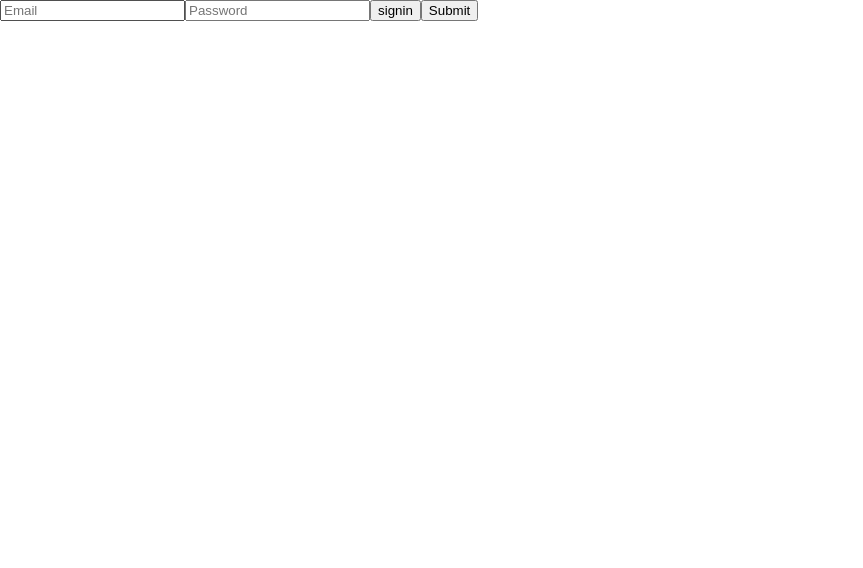
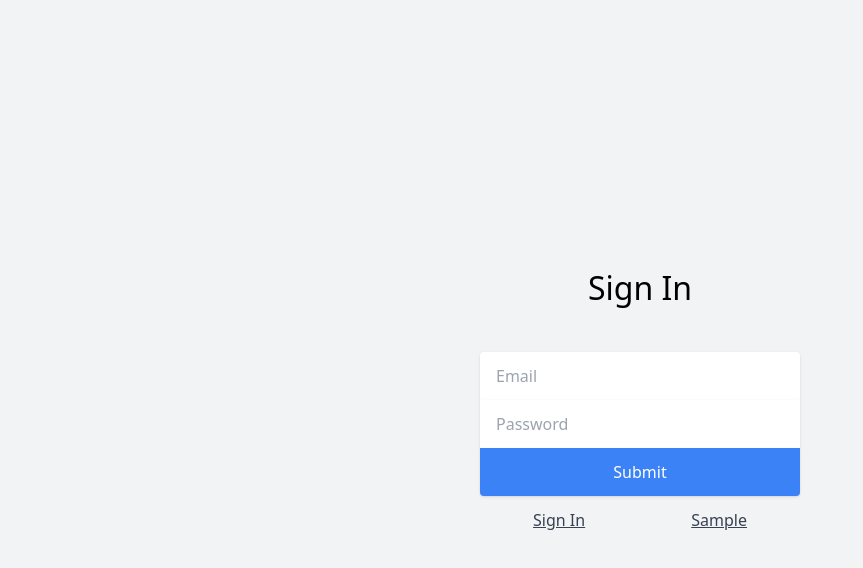
Before and after one commit to ben9543/foodtruck-web, a React (Create React App) app: page / in a window 1280 px wide. Shown: the top 568 px of the page, without its empty margins (0-863 px from the left). Built offline with nearby package versions, Linux system fonts and the light colour scheme; no server answers; what react-geolocated would draw is missing.

Commit message:
Authentication style update + Geolocator

```diff
--- a/package.json
+++ b/package.json
@@ -16,6 +16,7 @@
     "react-redux": "^7.2.6",
     "react-scripts": "4.0.3",
     "react-simple-loading": "^0.0.3",
+    "styled-components": "^5.3.3",
     "web-vitals": "^1.1.2"
   },
   "scripts": {
--- a/public/index.html
+++ b/public/index.html
@@ -9,6 +9,7 @@
       name="description"
       content="Web site created using create-react-app"
     />
+    <script src="https://cdn.tailwindcss.com"></script>
     <link rel="apple-touch-icon" href="%PUBLIC_URL%/logo192.png" />
     <!--
       manifest.json provides metadata used when your web app is installed on a
--- a/src/components/Authentication.jsx
+++ /dev/null
@@ -1,85 +0,0 @@
-import { useState } from "react";
-import { onAuthStateChanged } from "firebase/auth";
-import { signUpCustom, signInCustom, signOutCustom, auth } from "../firebase";
-import { useSelector, useDispatch } from 'react-redux';
-// import { signInWithGoogle } from "../auth/auth_google";
-import {
-    signInUser,
-    // signUpUser,
-    signOutUser
-} from "../redux/slices/userSlice";
-
-const SIGNIN = "signin";
-const SIGNUP = "signup";
-
-const UserProfile = ({uid, email}) => {
-    return (
-        <div>
-            <p>ID: {uid}</p>
-            <p>Email: {email}</p>
-            <LogOut/>
-        </div>
-    )
-}
-
-const LogOut = () => {
-    return (
-        <button onClick={signOutCustom}>
-            Logout
-        </button>
-    )
-}
-
-const Authentication = () => {
-
-    // Redux State
-    const userState = useSelector((state) => state.user);
-    const dispatch = useDispatch();
-    onAuthStateChanged(auth, (user) => {
-        if (user) dispatch(signInUser({uid:user.uid, email: user.email}));
-        else dispatch(signOutUser());
-    });
-
-    // React State
-    const [authMode, setAuthMode] = useState(SIGNIN);
-    const [email, setEmail] = useState("");
-    const [pass, setPass] = useState("");
-    const handleSubmit = (e) => {
-        e.preventDefault();
-        if(authMode === SIGNIN)signInCustom(email, pass);
-        else if(authMode === SIGNUP)signUpCustom(email, pass);
-    }
-    const handleAuthToggle = (e) => {
-        e.preventDefault();
-        if(authMode === SIGNIN)setAuthMode(SIGNUP);
-        else if(authMode === SIGNUP)setAuthMode(SIGNIN);
-    }
-
-    return(
-        <div>
-            {
-                userState.loggedIn
-                ?
-                    <UserProfile uid={userState.uid} email={userState.email}/>
-                :
-                <>
-                <form onSubmit={handleSubmit}>
-                    <input id="email" value={email} onChange={e=>setEmail(e.target.value)} type="email" placeholder="Email" />
-                    <input id="password" value={pass} onChange={e=>setPass(e.target.value)} type="password" placeholder="Password" />
-                    <button onClick={handleAuthToggle}>
-                        {authMode}
-                    </button>
-                    <button>Submit</button>
-                </form>
-                {/*
-                <div>
-                    <button onClick={signInWithGoogle}>Google</button>
-                </div>
-                */}
-                </>
-            }
-        </div>
-    )
-}
-
-export default Authentication;
--- /dev/null
+++ b/src/components/Authentication/index.jsx
@@ -0,0 +1,67 @@
+import { useState } from "react";
+import { onAuthStateChanged } from "firebase/auth";
+import { signUpCustom, signInCustom, auth } from "../../firebase";
+import { useSelector, useDispatch } from 'react-redux';
+import {
+    signInUser,
+    signOutUser
+} from "../../redux/slices/userSlice";
+
+// Styles
+import { AuthContainer, Form, Input, Button, UserProfile, ToggleText, SmallTitle, ErrorHandler } from "./styles";
+
+const SIGNIN = "Sign In";
+const SIGNUP = "Sign Up";
+
+const Authentication = () => {
+
+    // Redux State
+    const userState = useSelector((state) => state.user);
+    const dispatch = useDispatch();
+    onAuthStateChanged(auth, (user) => {
+        if (user) dispatch(signInUser({uid:user.uid, email: user.email}));
+        else dispatch(signOutUser());
+    });
+
+    // React State
+    const [authMode, setAuthMode] = useState(SIGNIN);
+    const [email, setEmail] = useState("");
+    const [pass, setPass] = useState("");
+    const [errorMsg, setErrorMsg] = useState("");
+    const handleSubmit = (e) => {
+        e.preventDefault();
+        if(authMode === SIGNIN)signInCustom(email, pass, setErrorMsg);
+        else if(authMode === SIGNUP)signUpCustom(email, pass, setErrorMsg);
+    }
+    const handleAuthToggle = (e) => {
+        e.preventDefault();
+        if(authMode === SIGNIN)setAuthMode(SIGNUP);
+        else if(authMode === SIGNUP)setAuthMode(SIGNIN);
+    }
+
+    return(
+        <div>
+            {
+                userState.loggedIn
+                ?
+                    <UserProfile uid={userState.uid} email={userState.email}/>
+                :
+                <AuthContainer>
+                    <SmallTitle>{authMode}</SmallTitle>
+                    <Form onSubmit={handleSubmit}>
+                        <Input className="shadow rounded-t bg-white" id="email" value={email} onChange={e=>setEmail(e.target.value)} type="email" placeholder="Email" />
+                        <Input className="shadow bg-white" id="password" value={pass} onChange={e=>setPass(e.target.value)} type="password" placeholder="Password" />
+                        <Button className="shadow rounded-b bg-blue-500 text-white">Submit</Button>
+                        { errorMsg ? <ErrorHandler errorMsg={errorMsg}/> : null }
+                        <ToggleText
+                            onClick={handleAuthToggle}
+                            text={authMode}
+                        />
+                    </Form>
+                </AuthContainer>
+            }
+        </div>
+    )
+}
+
+export default Authentication;
--- /dev/null
+++ b/src/components/Authentication/styles.jsx
@@ -0,0 +1,85 @@
+import styled from "styled-components";
+import { signOutCustom } from "../../firebase";
+
+export const AuthContainer = styled.div`
+    display: flex;
+    flex-direction: column;
+    justify-content: center;
+    align-items: center;
+    height: 100vh;
+    width: 100%;
+`;
+
+export const Form = styled.form`
+    display: flex;
+    flex-direction: column;
+    justify-content: center;
+    align-items: center;
+    height: auto;
+    width: 20rem;
+`;
+
+export const Input = styled.input`
+    height: 3rem;
+    padding: 1rem;
+    width: 100%;
+`;
+
+export const Button = styled.button`
+    height: 3rem;
+    width: 100%;
+    padding: 0;
+`;
+
+export const SmallTitle = styled.div`
+    font-size: 2rem;
+    margin-bottom: 3rem;
+`;
+
+export const ErrorHandler = ({errorMsg}) => {
+    return(
+        <TextWrapper>
+            <p className="text-red-500 font-bold">{errorMsg}</p>
+        </TextWrapper>
+    )
+};
+
+export const ToggleText = ({text, onClick}) => {
+    return(
+        <TextWrapper>
+            <Text onClick={onClick} className="underline text-gray-700">{text}</Text>
+            <Text className="underline text-gray-700">Sample</Text>
+        </TextWrapper>
+    )
+}
+
+export const UserProfile = ({uid, email}) => {
+    return (
+        <div>
+            <p>ID: {uid}</p>
+            <p>Email: {email}</p>
+            <LogOut/>
+        </div>
+    )
+}
+
+const TextWrapper = styled.div`
+    display: flex;
+    justify-content: space-around;
+    align-items: center;
+    width: 100%;
+    margin-top: 1rem;
+`;
+
+const Text = styled.p`
+    padding: 0;
+    cursor: pointer;
+`;
+
+const LogOut = () => {
+    return (
+        <button onClick={signOutCustom}>
+            Logout
+        </button>
+    )
+}
--- a/src/firebase.js
+++ b/src/firebase.js
@@ -37,22 +37,23 @@ export const getChats = async() => {
 
 // Email and Password Authentication
 export const auth = getAuth();
-export const signUpCustom = async(email, password) => {
+export const signUpCustom = async(email, password, setErrorMsg) => {
     const userCredential = await createUserWithEmailAndPassword(auth, email, password)
           .catch((error) => {
               const errorCode = error.code;
               const errorMessage = error.message;
+              setErrorMsg(`${errorCode}: ${errorMessage}`);
               console.log(errorCode, errorMessage)
           });
     console.log(userCredential)
     // Do something with userCredential ...
 }
-export const signInCustom = async(email, password) => {
+export const signInCustom = async(email, password, setErrorMsg) => {
     const userCredential = await signInWithEmailAndPassword(auth, email, password)
         .catch((error) => {
             const errorCode = error.code;
             const errorMessage = error.message;
-            console.log(errorCode, errorMessage);
+            setErrorMsg(`${errorCode}: ${errorMessage}`);
         });
     console.log(userCredential)
     // Do something with userCredential if you want to
--- a/src/index.css
+++ b/src/index.css
@@ -2,7 +2,7 @@
    v2.0 | 20110126
    License: none (public domain)
 */
-
+@import url('https://fonts.googleapis.com/css2?family=Poppins:wght@100;300;400;500&family=Questrial&display=swap');
 html, body, div, span, applet, object, iframe,
 h1, h2, h3, h4, h5, h6, p, blockquote, pre,
 a, abbr, acronym, address, big, cite, code,
@@ -20,9 +20,10 @@ time, mark, audio, video {
 	padding: 0;
 	border: 0;
 	font-size: 100%;
-	font: inherit;
+	font: 'Poppins', sans-serif;
 	vertical-align: baseline;
 }
+
 /* HTML5 display-role reset for older browsers */
 article, aside, details, figcaption, figure,
 footer, header, hgroup, menu, nav, section {
@@ -30,6 +31,7 @@ footer, header, hgroup, menu, nav, section {
 }
 body {
 	line-height: 1;
+	background-color: #F2F3F5;
 }
 ol, ul {
 	list-style: none;
--- a/src/index.js
+++ b/src/index.js
@@ -1,9 +1,10 @@
+
 import React from 'react';
 import ReactDOM from 'react-dom';
 import { Provider } from 'react-redux';
 import store from "./redux/store";
+import "./index.css";
 import App from './App';
-import "./index.css";
 
 ReactDOM.render(
   <React.StrictMode>
```
Also changed, not shown: 1 other file (tests, documents, lock files or other folders).
